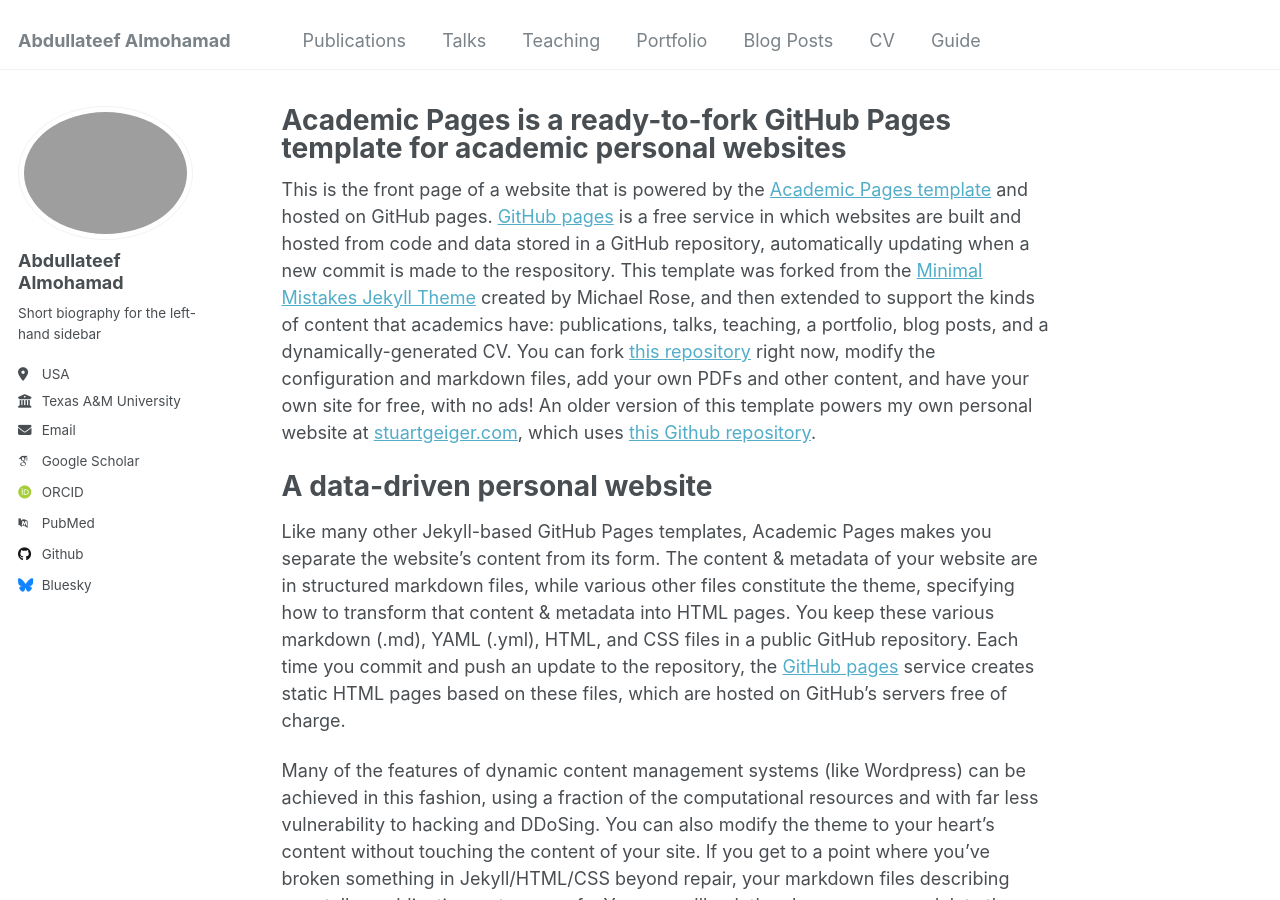
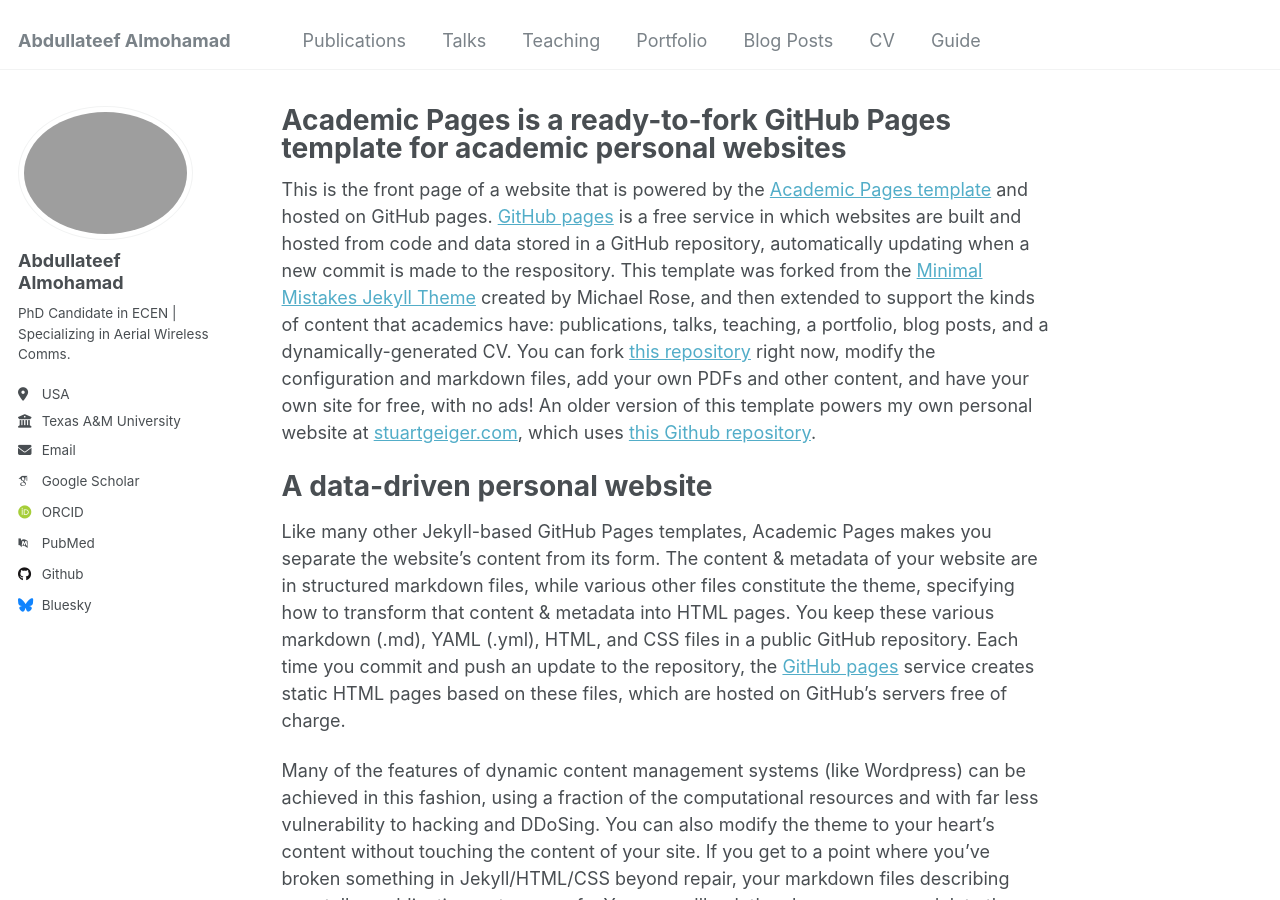
Before and after one commit to AbdullateefAlmohamad/AbdullateefAlmohamad, a Jekyll site: the page built from _pages/about.md, in a window 1280 px wide and 900 px high. Built offline with Jekyll 4.4.1, drawn with Linux system fonts in a browser that asks for light colours; some web fonts are replaced.

Commit message:
Update _config.yml

```diff
--- a/_config.yml
+++ b/_config.yml
@@ -25,7 +25,7 @@ author:
   avatar           : "profile_abd2.png"
   name             : "Abdullateef Almohamad"
   pronouns         : # example: "she/her"
-  bio              : "Short biography for the left-hand sidebar"
+  bio              : "PhD Candidate in ECEN | Specializing in Aerial Wireless Comms."
   location         : "USA"
   employer         : "Texas A&M University"
   uri              : # URL
```
